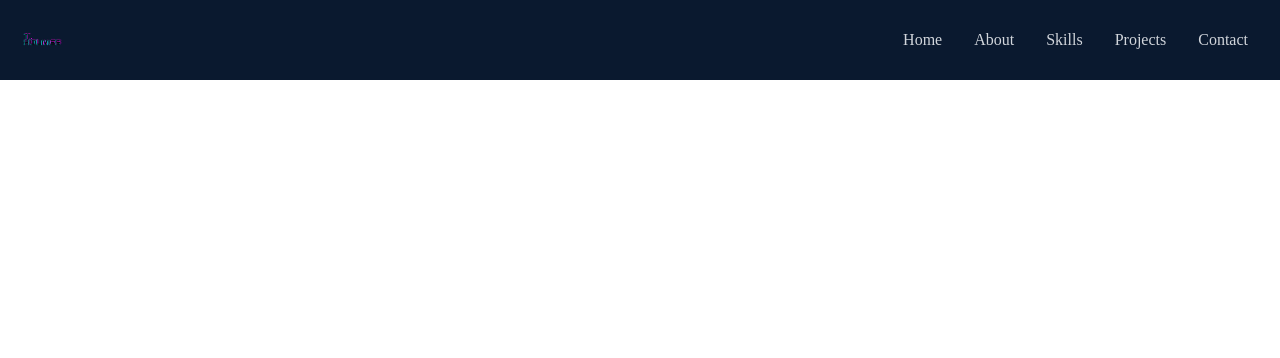
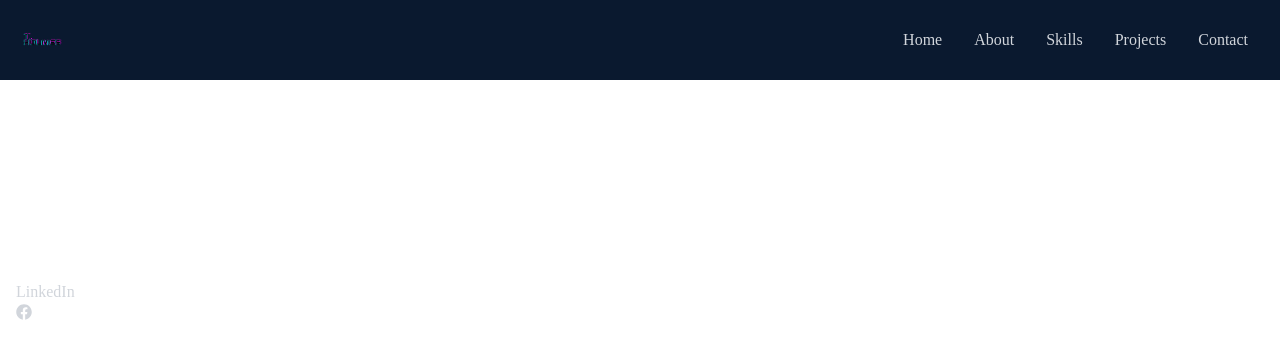
Before and after one commit to TaylorH07/react-portfolio, a React (Create React App) app: page / in a window 1280 px wide. Shown: the top 358 px of the page. Built offline with nearby package versions, Linux system fonts and the light colour scheme.

Commit message:
added social icons to navbar, began homepage

```diff
--- a/src/App.js
+++ b/src/App.js
@@ -1,9 +1,11 @@
+import Home from "./components/Home";
 import Navbar from "./components/Navbar";
 
 function App() {
   return (
     <div >
       <Navbar />
+      <Home />
     </div>
   );
 }
--- /dev/null
+++ b/src/components/Home.jsx
@@ -0,0 +1,12 @@
+import React from 'react'
+import {HiArrowNarrowRight} from 'react-icons/hi'
+
+const Home = () => {
+  return (
+    <div className='bg-[#0a192f]'>
+
+    </div>
+  )
+}
+
+export default Home;
--- a/src/components/Navbar.jsx
+++ b/src/components/Navbar.jsx
@@ -1,6 +1,8 @@
-import React, { useState } from 'react'
-import {FaBars, FaTimes} from 'react-icons/fa'
-import Logo from '../assets/myLogo2.png'
+import React, { useState } from 'react';
+import { FaBars, FaTimes, FaGithub, FaLinkedin, FaFacebook } from 'react-icons/fa';
+import { HiOutlineMail } from 'react-icons/hi';
+import { BsFillPersonLinesFill } from 'react-icons/bs'
+import Logo from '../assets/myLogo2.png';
 
 const Navbar = () => {
     const [nav, setNav] = useState(false)
@@ -36,7 +38,16 @@ const Navbar = () => {
         </ul>
 
         {/* Social Icons */}
-        <div className = 'hidden'></div>
+        <div className ='flex fixed flex-col top-[35%] left-0' >
+            <ul>
+                <li>
+                    <a href="/">
+                        LinkedIn <FaFacebook />
+                    </a>
+                </li>
+            </ul>
+        </div>
+
 
     </div>
   )
```
